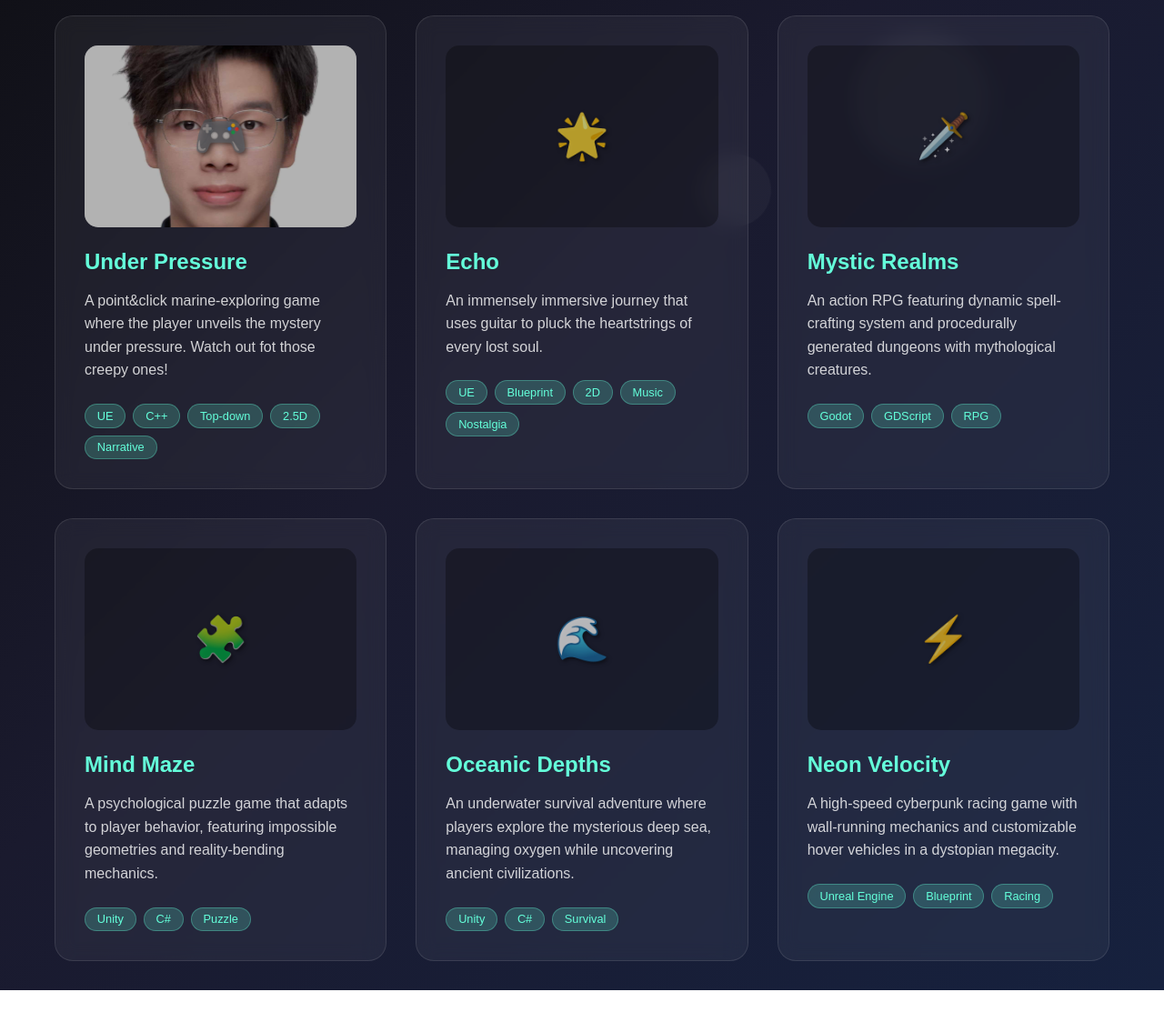
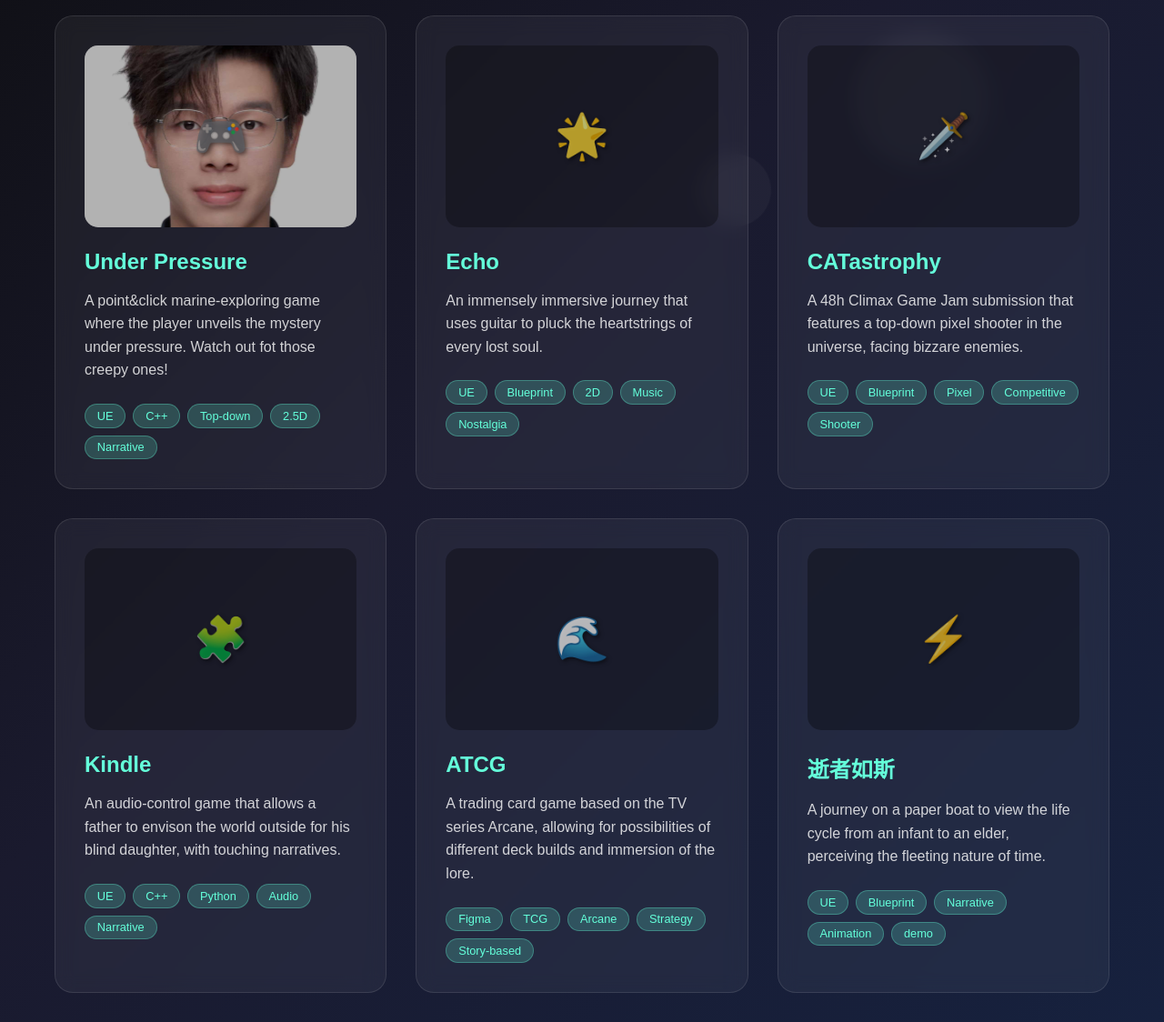
Before and after one commit to McQueenMa777/mcqueenma777.github.io, a plain HTML site: page index.html in a window 1280 px wide. Shown: the part 472-1596 px from the top of the page at 91% size. Before the commit the page ends 1561 px from the top, so only its background shows below. Drawn offline with Linux system fonts and the light colour scheme.

Commit message:
Update index.html

```diff
--- a/index.html
+++ b/index.html
@@ -589,12 +589,14 @@
                         <div class="project-image" style="background-image: url('images/mystic-realms-thumbnail.jpg')">
                             <div class="emoji">🗡️</div>
                         </div>
-                        <h3 class="project-title">Mystic Realms</h3>
-                        <p class="project-description">An action RPG featuring dynamic spell-crafting system and procedurally generated dungeons with mythological creatures.</p>
+                        <h3 class="project-title">CATastrophy</h3>
+                        <p class="project-description">A 48h Climax Game Jam submission that features a top-down pixel shooter in the universe, facing bizzare enemies.</p>
                         <div class="project-tags">
-                            <span class="tag">Godot</span>
-                            <span class="tag">GDScript</span>
-                            <span class="tag">RPG</span>
+                            <span class="tag">UE</span>
+                            <span class="tag">Blueprint</span>
+                            <span class="tag">Pixel</span>
+                            <span class="tag">Competitive</span>
+                            <span class="tag">Shooter</span>
                         </div>
                     </div>
 
@@ -602,12 +604,14 @@
                         <div class="project-image" style="background-image: url('images/mind-maze-thumbnail.jpg')">
                             <div class="emoji">🧩</div>
                         </div>
-                        <h3 class="project-title">Mind Maze</h3>
-                        <p class="project-description">A psychological puzzle game that adapts to player behavior, featuring impossible geometries and reality-bending mechanics.</p>
+                        <h3 class="project-title">Kindle</h3>
+                        <p class="project-description">An audio-control game that allows a father to envison the world outside for his blind daughter, with touching narratives.</p>
                         <div class="project-tags">
-                            <span class="tag">Unity</span>
-                            <span class="tag">C#</span>
-                            <span class="tag">Puzzle</span>
+                            <span class="tag">UE</span>
+                            <span class="tag">C++</span>
+                            <span class="tag">Python</span>
+                            <span class="tag">Audio</span>
+                            <span class="tag">Narrative</span>
                         </div>
                     </div>
 
@@ -615,12 +619,14 @@
                         <div class="project-image" style="background-image: url('images/oceanic-depths-thumbnail.jpg')">
                             <div class="emoji">🌊</div>
                         </div>
-                        <h3 class="project-title">Oceanic Depths</h3>
-                        <p class="project-description">An underwater survival adventure where players explore the mysterious deep sea, managing oxygen while uncovering ancient civilizations.</p>
+                        <h3 class="project-title">ATCG</h3>
+                        <p class="project-description">A trading card game based on the TV series Arcane, allowing for possibilities of different deck builds and immersion of the lore.</p>
                         <div class="project-tags">
-                            <span class="tag">Unity</span>
-                            <span class="tag">C#</span>
-                            <span class="tag">Survival</span>
+                            <span class="tag">Figma</span>
+                            <span class="tag">TCG</span>
+                            <span class="tag">Arcane</span>
+                            <span class="tag">Strategy</span>
+                            <span class="tag">Story-based</span>
                         </div>
                     </div>
 
@@ -628,12 +634,14 @@
                         <div class="project-image" style="background-image: url('images/neon-velocity-thumbnail.jpg')">
                             <div class="emoji">⚡</div>
                         </div>
-                        <h3 class="project-title">Neon Velocity</h3>
-                        <p class="project-description">A high-speed cyberpunk racing game with wall-running mechanics and customizable hover vehicles in a dystopian megacity.</p>
+                        <h3 class="project-title">逝者如斯</h3>
+                        <p class="project-description">A journey on a paper boat to view the life cycle from an infant to an elder, perceiving the fleeting nature of time.</p>
                         <div class="project-tags">
-                            <span class="tag">Unreal Engine</span>
+                            <span class="tag">UE</span>
                             <span class="tag">Blueprint</span>
-                            <span class="tag">Racing</span>
+                            <span class="tag">Narrative</span>
+                            <span class="tag">Animation</span>
+                            <span class="tag">demo</span>
                         </div>
                     </div>
                 </div>
@@ -645,7 +653,6 @@
                     <h2>About Me</h2>
                     <div class="profile-section">
                         <div class="profile-image" style="background-image: url('profile-picture.jpg')">
-                            <div class="emoji">👨‍💻</div>
                         </div>
                         <div class="profile-text">
                             <p>I'm a passionate game developer with a love for creating immersive and innovative gaming experiences. My journey in game development spans across multiple engines and platforms, always pushing the boundaries of what's possible in interactive entertainment.</p>
```
